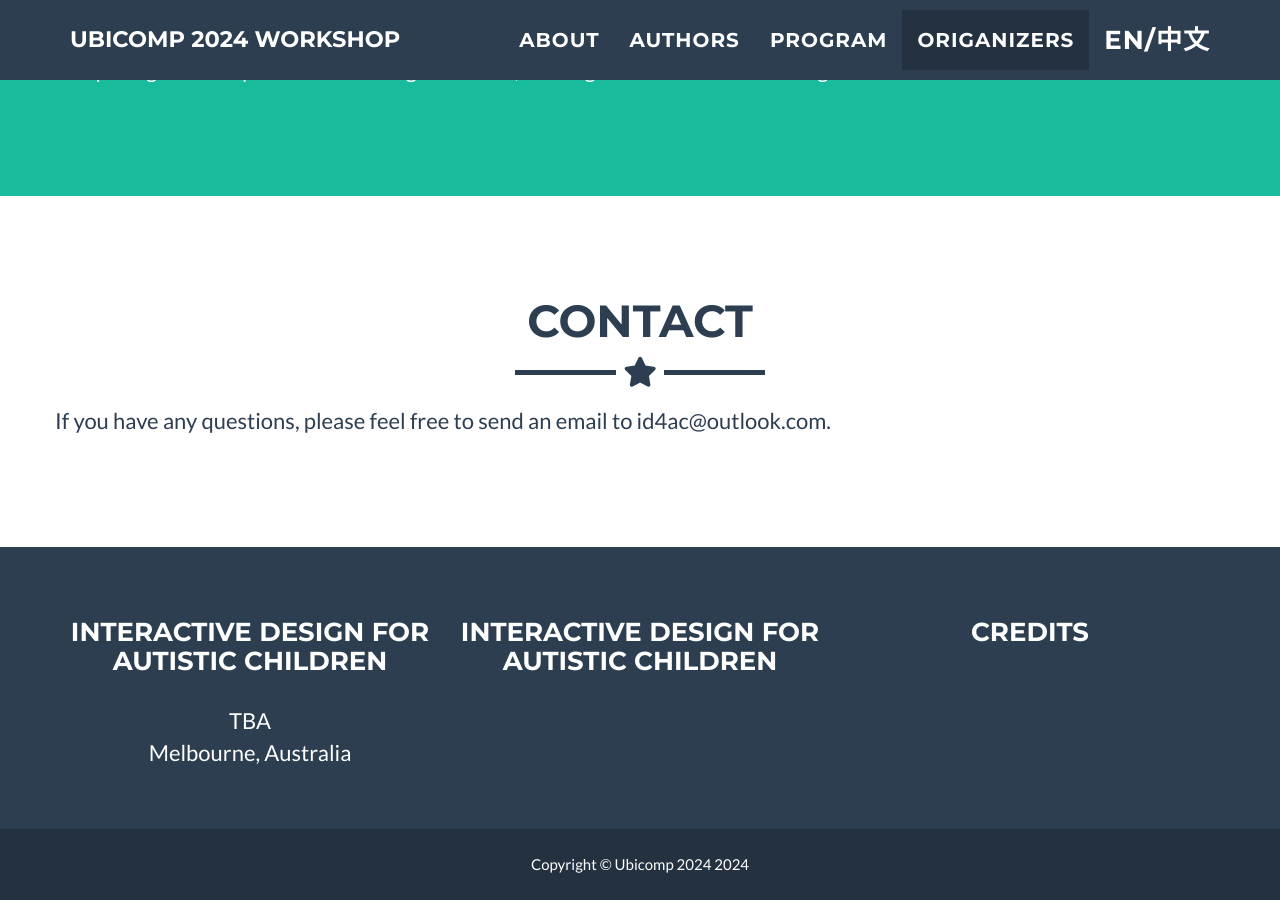
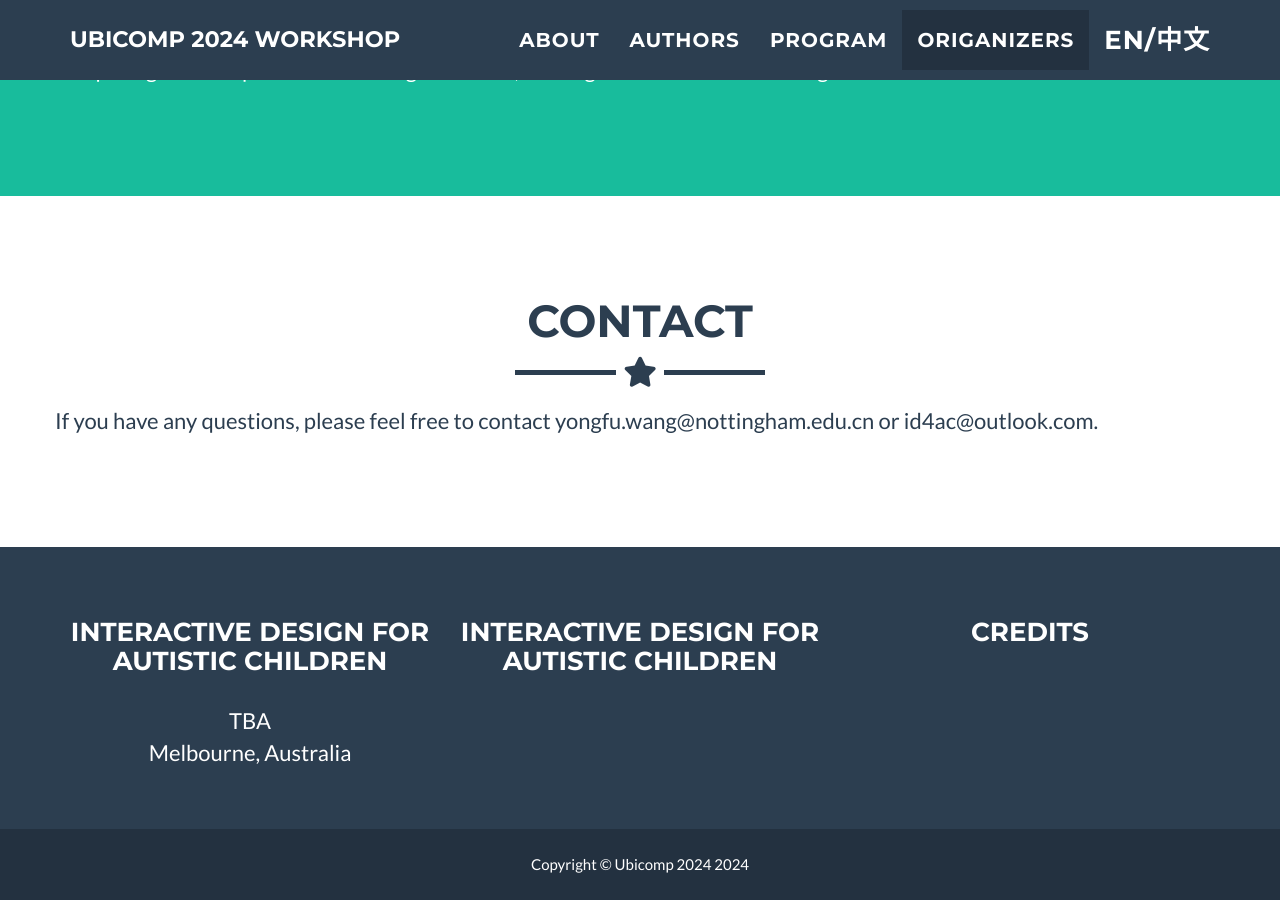
Before and after one commit to idwac/idwac.github.io, a Jekyll site: the page built from _posts/2014-07-18-project-1.markdown, in a window 1280 px wide and 900 px high, scrolled down 4575 px. Built offline with Jekyll 4.4.1, drawn with Linux system fonts in a browser that asks for light colours.

Commit message:
update contact info

```diff
--- a/_includes/contact.html
+++ b/_includes/contact.html
@@ -10,7 +10,7 @@
 
 
     <div class="row">
-      <p>If you have any questions, please feel free to send an email to id4ac@outlook.com.</p>
+      <p>If you have any questions, please feel free to contact yongfu.wang@nottingham.edu.cn or id4ac@outlook.com.</p>
     </div>
   </div>
 </section>
```
